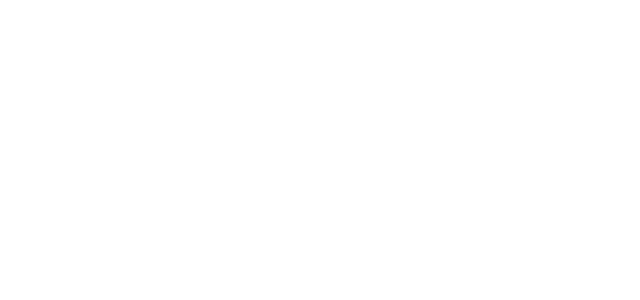
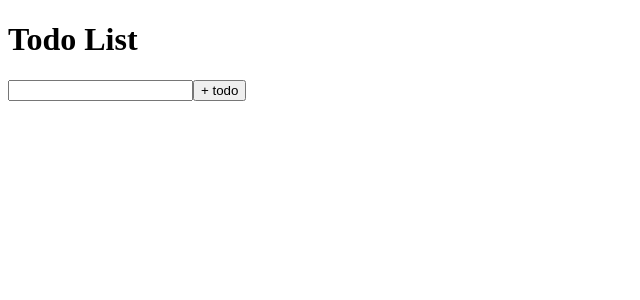
Before and after one commit to j-w-park/todo-msw-test, a React (Vite) app: page / in a window 1280 px wide. Shown: the top 300 px of the page, without its empty margins (0-640 px from the left). Built offline with nearby package versions, Linux system fonts and the light colour scheme.

Commit message:
todo crud

```diff
--- a/package.json
+++ b/package.json
@@ -9,8 +9,10 @@
     "preview": "vite preview"
   },
   "dependencies": {
+    "nanoid": "^4.0.0",
     "react": "^18.2.0",
-    "react-dom": "^18.2.0"
+    "react-dom": "^18.2.0",
+    "recoil": "^0.7.6"
   },
   "devDependencies": {
     "@types/react": "^18.0.24",
--- /dev/null
+++ b/src/AddTodoForm.tsx
@@ -0,0 +1,34 @@
+import { nanoid } from "nanoid";
+import { useRef } from "react";
+import { useRecoilCallback } from "recoil";
+import { todoKeysAtom, todoAtom } from "./atom/todo";
+
+export const AddTodoForm = () => {
+  const todoInputElementRef = useRef<HTMLInputElement>(null);
+
+  const addTodo = useRecoilCallback(({ set }) => () => {
+    const { current: todoInputElement } = todoInputElementRef;
+    if (!todoInputElement) {
+      return;
+    }
+    const todoKey = nanoid();
+    set(todoKeysAtom, (prev) => [...prev, todoKey]);
+    set(todoAtom(todoKey), { text: todoInputElement.value, isComplete: false });
+    todoInputElement.focus();
+  });
+
+  return (
+    <form>
+      <input ref={todoInputElementRef} type="text" />
+      <button
+        onClick={(e) => {
+          e.preventDefault();
+          addTodo();
+        }}
+        type="submit"
+      >
+        + todo
+      </button>
+    </form>
+  );
+};
--- a/src/App.tsx
+++ b/src/App.tsx
@@ -1,3 +1,22 @@
+import { useRecoilState, useRecoilValue } from "recoil";
+import { AddTodoForm } from "./AddTodoForm";
+import { todoKeysAtom } from "./atom/todo";
+import { TodoItem } from "./TodoItem";
+
 export const App = () => {
-  return <div></div>;
+  const todoKeys = useRecoilValue(todoKeysAtom);
+
+  return (
+    <div>
+      <h1>Todo List</h1>
+
+      <AddTodoForm />
+
+      <ul>
+        {todoKeys.map((todoKey) => (
+          <TodoItem key={todoKey} todoKey={todoKey} />
+        ))}
+      </ul>
+    </div>
+  );
 };
--- /dev/null
+++ b/src/TodoItem.tsx
@@ -0,0 +1,37 @@
+import { useRecoilState, useSetRecoilState } from "recoil";
+import { todoAtom, todoKeysAtom } from "./atom/todo";
+
+export const TodoItem = (props: { todoKey: string }) => {
+  const [todo, setTodo] = useRecoilState(todoAtom(props.todoKey));
+
+  const setTodoKeys = useSetRecoilState(todoKeysAtom);
+
+  return (
+    <li>
+      <input
+        type="text"
+        value={todo.text}
+        onChange={(e) => {
+          setTodo((prev) => ({ ...prev, text: e.target.value }));
+        }}
+        disabled={todo.isComplete}
+      />
+
+      <button
+        onClick={() => {
+          setTodo((prev) => ({ ...prev, isComplete: !prev.isComplete }));
+        }}
+      >
+        {todo.isComplete ? "✅" : "🔲"}
+      </button>
+
+      <button
+        onClick={() => {
+          setTodoKeys((prev) => prev.filter((key) => key !== props.todoKey));
+        }}
+      >
+        🗑
+      </button>
+    </li>
+  );
+};
--- a/src/atom-todo.ts
+++ /dev/null
@@ -1,5 +0,0 @@
-// import { atom } from "@recoiljs/recoil";
-
-// export const todoAtom = atom;
-
-export {};
--- /dev/null
+++ b/src/atom/todo.ts
@@ -0,0 +1,19 @@
+import { atom, atomFamily } from "recoil";
+
+type TodoState = {
+  text: string;
+  isComplete: boolean;
+};
+
+export const todoKeysAtom = atom<string[]>({
+  key: "atom/todoKeys",
+  default: [],
+});
+
+export const todoAtom = atomFamily<TodoState, string>({
+  key: "todo",
+  default: {
+    text: "",
+    isComplete: false,
+  },
+});
--- a/src/main.tsx
+++ b/src/main.tsx
@@ -1,9 +1,12 @@
 import React from "react";
 import ReactDOM from "react-dom/client";
+import { RecoilRoot } from "recoil";
 import { App } from "./App";
 
 ReactDOM.createRoot(document.getElementById("root") as HTMLElement).render(
   <React.StrictMode>
-    <App />
+    <RecoilRoot>
+      <App />
+    </RecoilRoot>
   </React.StrictMode>
 );
```
Also changed, not shown: 1 other file (tests, documents, lock files or other folders).
